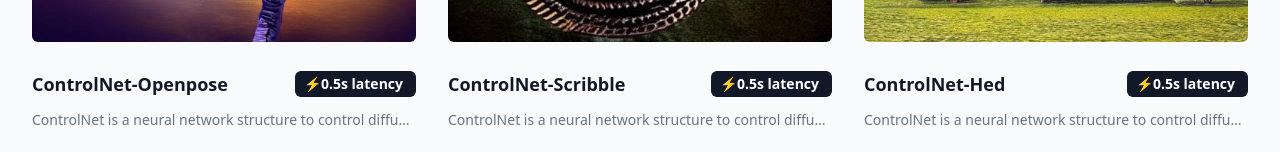
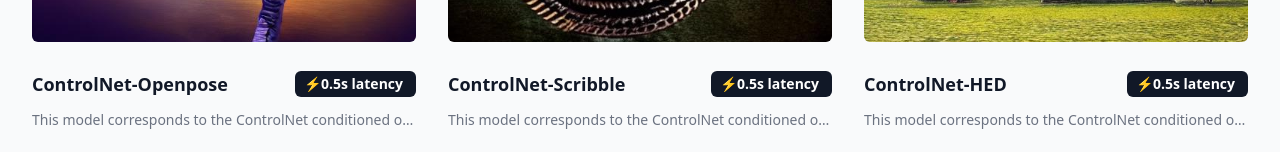
Before and after one commit to kashifal/codility, a Next.js app: page / in a window 1280 px wide. Shown: the part 638-790 px from the top of the page. Built offline with nearby package versions, Linux system fonts and the light colour scheme.

Commit message:
text changes

```diff
--- a/src/components/indexComponents/ModelCards.tsx
+++ b/src/components/indexComponents/ModelCards.tsx
@@ -271,7 +271,7 @@
                 </div>
               </Link>
             <ul className="flex items-center gap-3 ml-8">
-              <li className="text-xs text-gray-400">Sigmind Inc @ 2022-2023</li>
+              <li className="text-xs text-gray-400">Segmind Inc @ 2022-2023</li>
               <li  className="text-xs text-gray-400">Privacy Policy</li>
               <li  className="text-xs text-gray-400">Main Cloud Services Agreement (MCSA)</li>
             </ul>
--- a/src/constants/DummyModelData.js
+++ b/src/constants/DummyModelData.js
@@ -2,7 +2,7 @@
     {
       title: "ControlNet-Openpose",
       discription:
-        "ControlNet is a neural network structure to control diffusion models by adding extra conditions. This checkpoint corresponds to the ControlNet conditioned on Scribble images.",
+        "This model corresponds to the ControlNet conditioned on Scribble images.",
       route: "ControlNet-Openpose",
       badge: "SD-1.5",
       img: "/home/image1.jpg",
@@ -10,16 +10,16 @@
     {
       title: "ControlNet-Scribble",
       discription:
-        "ControlNet is a neural network structure to control diffusion models by adding extra conditions. This checkpoint corresponds to the ControlNet conditioned on Canny edges.",
+        "This model corresponds to the ControlNet conditioned on Canny edges.",
       route: "ControlNet-Scribble",
       img: "/home/image2.jpg",
 
       badge: "SD-1.4",
     },
     {
-      title: "ControlNet-Hed",
+      title: "ControlNet-HED",
       discription:
-        "ControlNet is a neural network structure to control diffusion models by adding extra conditions. This checkpoint corresponds to the ControlNet conditioned on HED Boundary.",
+        "This model corresponds to the ControlNet conditioned on HED Boundary.",
       route: "jagilley-controlnet-hed",
       badge: "SD-1.4",
       img: "/home/image5.jpg",
@@ -27,7 +27,7 @@
     {
       title: "ControlNet-Depth",
       discription:
-        "ControlNet is a neural network structure to control diffusion models by adding extra conditions. This checkpoint corresponds to the ControlNet conditioned on Depth estimation.",
+        "This model corresponds to the ControlNet conditioned on Depth estimation.",
       route: "ControlNet-Depth",
       badge: "SD-2.0",
       img: "/home/image6.jpg",
@@ -35,7 +35,7 @@
     {
       title: "ControlNet Canny",
       discription:
-        "ControlNet is a neural network structure to control diffusion models by adding extra conditions. This checkpoint corresponds to the ControlNet conditioned on HED Boundary.",
+        "This model corresponds to the ControlNet conditioned on HED Boundary.",
       route: "jagilley-controlnet-pose",
       badge: "SD-2.1",
       img: "/home/canny.jpeg",
@@ -43,7 +43,7 @@
     {
       title: "ControlNet MLSD",
       discription:
-        "ControlNet is a neural network structure to control diffusion models by adding extra conditions. This checkpoint corresponds to the ControlNet conditioned on HED Boundary.",
+        "This model corresponds to the ControlNet conditioned on HED Boundary.",
       route: "ControlNet-MLSD",
       badge: "SD-1.5",
       img: "/home/msld.jpg",
@@ -51,7 +51,7 @@
     {
       title: "stable-diffusion-inpainting",
       discription:
-        "ControlNet is a neural network structure to control diffusion models by adding extra conditions. This checkpoint corresponds to the ControlNet conditioned on HED Boundary.",
+        "This model corresponds to the ControlNet conditioned on HED Boundary.",
       route: "stable-diffusion-inpainting",
       badge: "SD-2.1",
       img: "/home/impainting.jpg",
@@ -59,7 +59,7 @@
     {
       title: "Stable-diffusion-2.1",
       discription:
-        "ControlNet is a neural network structure to control diffusion models by adding extra conditions. This checkpoint corresponds to the ControlNet conditioned on HED Boundary.",
+        "This model corresponds to the ControlNet conditioned on HED Boundary.",
       route: "Stable-diffusion-2-1",
       badge: "SD-2.1",
       img: "/home/sd-2.jpg",
@@ -67,7 +67,7 @@
     {
       title: "stable-diffusion-img2img",
       discription:
-        "ControlNet is a neural network structure to control diffusion models by adding extra conditions. This checkpoint corresponds to the ControlNet conditioned on HED Boundary.",
+        "This model corresponds to the ControlNet conditioned on HED Boundary.",
       route: "stable-diffusion-img2img",
       badge: "SD-2.1",
       img: "/home/imgtoimg.jpg",
--- a/src/constants/DummyModelHub.js
+++ b/src/constants/DummyModelHub.js
@@ -2,7 +2,7 @@
     {
       title: "ControlNet-Openpose",
       discription:
-        "ControlNet is a neural network structure to control diffusion models by adding extra conditions. This checkpoint corresponds to the ControlNet conditioned on Scribble images.",
+        "This model corresponds to the ControlNet conditioned on Scribble images.",
       route: "ControlNet-Openpose",
       badge: "SD-1.5",
       img: "/home/image1.jpg",
@@ -17,7 +17,7 @@
     {
       title: "ControlNet-Scribble",
       discription:
-        "ControlNet is a neural network structure to control diffusion models by adding extra conditions. This checkpoint corresponds to the ControlNet conditioned on Canny edges.",
+        "This model corresponds to the ControlNet conditioned on Canny edges.",
       route: "ControlNet-Scribble",
       img: "/home/image2.jpg",
 
@@ -32,9 +32,9 @@
 
     },
     {
-      title: "ControlNet-Hed",
+      title: "ControlNet-HED",
       discription:
-        "ControlNet is a neural network structure to control diffusion models by adding extra conditions. This checkpoint corresponds to the ControlNet conditioned on HED Boundary.",
+        "This model corresponds to the ControlNet conditioned on HED Boundary.",
       route: "jagilley-controlnet-hed",
       badge: "SD-1.4",
       img: "/home/image5.jpg",
@@ -50,7 +50,7 @@
     {
       title: "ControlNet-Depth",
       discription:
-        "ControlNet is a neural network structure to control diffusion models by adding extra conditions. This checkpoint corresponds to the ControlNet conditioned on Depth estimation.",
+        "This model corresponds to the ControlNet conditioned on Depth estimation.",
       route: "ControlNet-Depth",
       badge: "SD-2.0",
       img: "/home/image6.jpg",
@@ -66,7 +66,7 @@
     {
       title: "ControlNet Canny",
       discription:
-        "ControlNet is a neural network structure to control diffusion models by adding extra conditions. This checkpoint corresponds to the ControlNet conditioned on HED Boundary.",
+        "This model corresponds to the ControlNet conditioned on HED Boundary.",
       route: "jagilley-controlnet-pose",
       badge: "SD-2.1",
       img: "/home/canny.jpeg",
@@ -81,7 +81,7 @@
     {
       title: "ControlNet MLSD",
       discription:
-        "ControlNet is a neural network structure to control diffusion models by adding extra conditions. This checkpoint corresponds to the ControlNet conditioned on HED Boundary.",
+        "This model corresponds to the ControlNet conditioned on HED Boundary.",
       route: "ControlNet-MLSD",
       badge: "SD-1.5",
       img: "/home/msld-2.jpeg",
@@ -96,7 +96,7 @@
     {
       title: "Stable-diffusion-inpainting",
       discription:
-        "ControlNet is a neural network structure to control diffusion models by adding extra conditions. This checkpoint corresponds to the ControlNet conditioned on HED Boundary.",
+        "This model corresponds to the ControlNet conditioned on HED Boundary.",
       route: "stable-diffusion-inpainting",
       badge: "SD-2.1",
       img: "/home/impainting.jpg",
@@ -112,7 +112,7 @@
     {
       title: "Stable-diffusion-2.1",
       discription:
-        "ControlNet is a neural network structure to control diffusion models by adding extra conditions. This checkpoint corresponds to the ControlNet conditioned on HED Boundary.",
+        "This model corresponds to the ControlNet conditioned on HED Boundary.",
       route: "Stable-diffusion-2-1",
       badge: "SD-2.1",
       api:'https://api.segmind.com/v1/sd2.1-txt2img',
@@ -123,7 +123,7 @@
     {
       title: "Stable-diffusion-img2img",
       discription:
-        "ControlNet is a neural network structure to control diffusion models by adding extra conditions. This checkpoint corresponds to the ControlNet conditioned on HED Boundary.",
+        "This model corresponds to the ControlNet conditioned on HED Boundary.",
       route: "stable-diffusion-img2img",
       badge: "SD-2.1",
       img: "/home/imgtoimg.jpg",
--- a/src/pages/[id].tsx
+++ b/src/pages/[id].tsx
@@ -110,20 +110,24 @@
     const startTime = performance.now();
     window.scrollTo({ top: 0, behavior: 'smooth' });
 
+    const data: any = {
+            prompt: formInput.prompt,
+            negative_prompt: currentModel[0]?.negative_prompt,
+            samples: "1",
+            scheduler: formInput.scheduler,
+            num_inference_steps: formInput.steps,
+            guidance_scale: currentModel[0]?.guidance_scale,
+            seed: currentModel[0]?.seed,
+            strength: currentModel[0]?.strength,
+        }
+
+       if (currentModel[0]?.api !== 'https://api.segmind.com/v1/sd2.1-txt2img' )
+           data.file = selectedImage;
+
     try {
       const response = await axios.post(
         `${currentModel[0]?.api}`,
-        {
-          prompt: formInput.prompt,
-          negative_prompt: currentModel[0]?.negative_prompt,
-          samples: "1",
-          scheduler: formInput.scheduler,
-          num_inference_steps: formInput.steps,
-          guidance_scale: currentModel[0]?.guidance_scale,
-          seed: currentModel[0]?.seed,
-          strength: currentModel[0]?.strength,
-          file: selectedImage,
-        },
+        data,
         {
           headers: {
             "Content-Type": "multipart/form-data",
```
